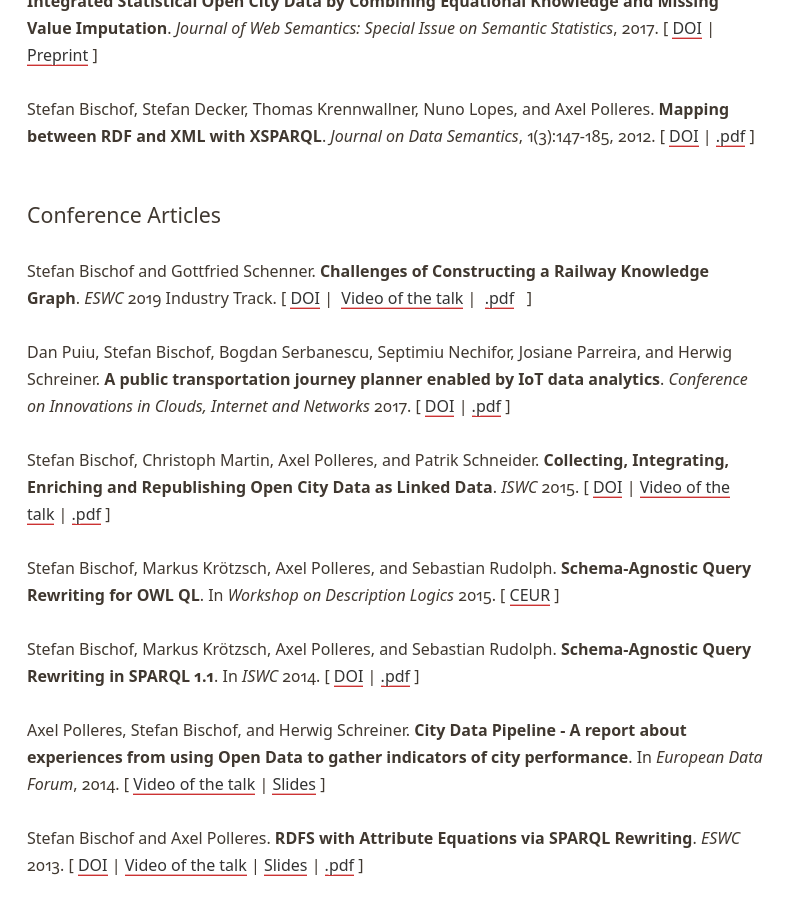
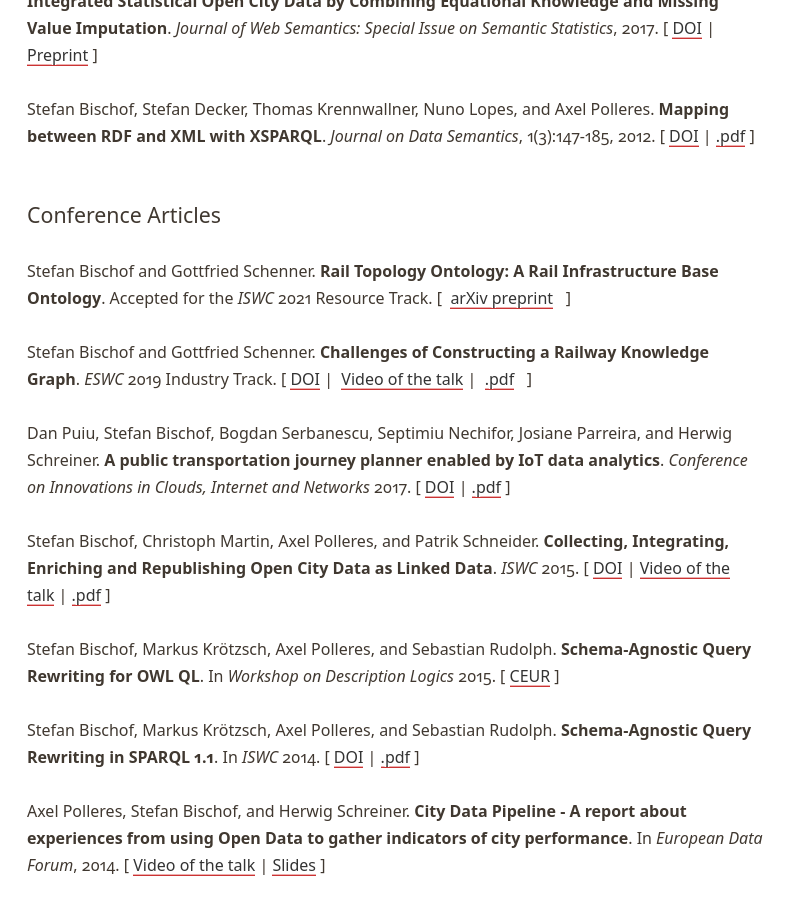
Before and after one commit to stefanbischof/stefanbischof.github.io, a Jekyll site: the page built from index.html, in a window 1280 px wide and 900 px high, scrolled down 776 px. Shown: the whole window, without its empty margins (0-798 px from the left). Built offline with Jekyll 4.4.1, drawn with Linux system fonts in a browser that asks for light colours.

Commit message:
add ISWC 2021 paper

```diff
--- a/mypublications.html
+++ b/mypublications.html
@@ -7,6 +7,8 @@
 <p><a id="BischofDeckerKrennwallnerEtAl2012a"></a>Stefan Bischof, Stefan Decker, Thomas Krennwallner, Nuno Lopes, and Axel Polleres. <b>Mapping between RDF and XML with XSPARQL</b>. <em>Journal on Data Semantics</em>, 1(3):147-185, 2012. [&nbsp;<a href="https://dx.doi.org/10.1007/s13740-012-0008-7">DOI</a>&nbsp;| <a href="pdf/jds2012-xsparql.pdf">.pdf</a>&nbsp;]</p>
 
 <h2>Conference Articles</h2>
+
+<p><a id="BischofSchenner2021"></a>Stefan Bischof and Gottfried Schenner. <b>Rail Topology Ontology: A Rail Infrastructure Base Ontology</b>. Accepted for the <em>ISWC</em> 2021 Resource Track. [&nbsp; <a href="https://arxiv.org/abs/2107.04378">arXiv preprint</a> &nbsp; ]</p>
 
 <p><a id="BischofSchenner2019"></a>Stefan Bischof and Gottfried Schenner. <b>Challenges of Constructing a Railway Knowledge Graph</b>. <em>ESWC</em> 2019 Industry Track. [&nbsp;<a href="https://doi.org/10.1007/978-3-030-32327-1_44">DOI</a>&nbsp;|&nbsp; <a href="http://videolectures.net/eswc2019_bischof_constructing_railway/">Video of the talk</a>&nbsp;|&nbsp; <a href="pdf/bisc_sche_2019.pdf">.pdf</a> &nbsp; ]</p>
 
```
